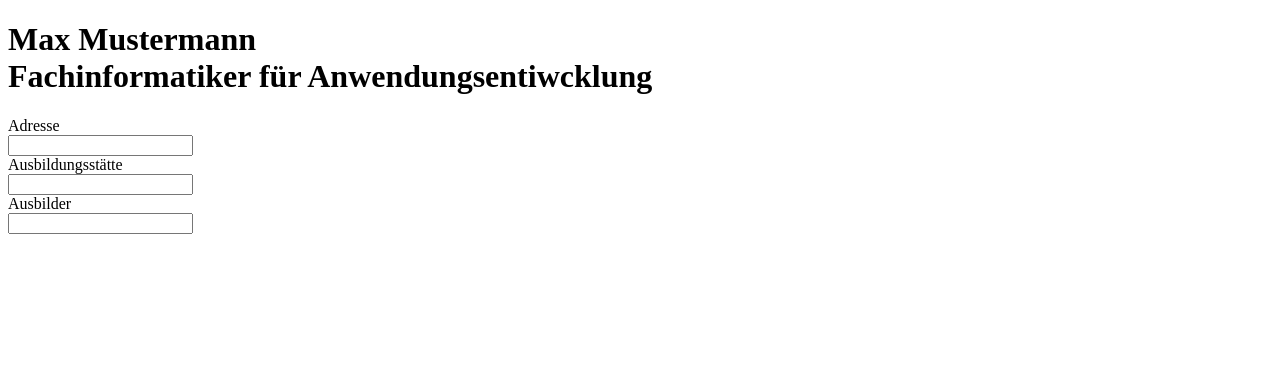
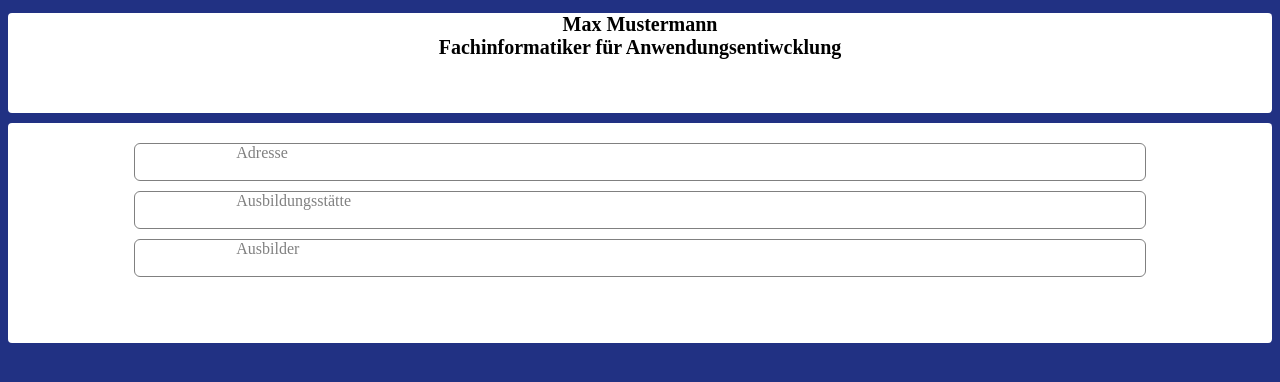
Before and after one commit to FIA-GSO/berichtsheft-coded-prototype-mediumispremium, a website: page Benutzer.html in a window 1280 px wide. Drawn offline with Linux system fonts and the light colour scheme.

Commit message:
added style to Benutzer.html

```diff
--- a/Benutzer.html
+++ b/Benutzer.html
@@ -3,6 +3,7 @@
 <head>
     <meta charset="utf-8">
     <meta name="viewport" content="width=device-width, initial-scale=1">
+    <link href="/styles/Benutzer.css" rel="stylesheet">
     <title>Berichtsheft</title>
 </head>
 <body>
```
